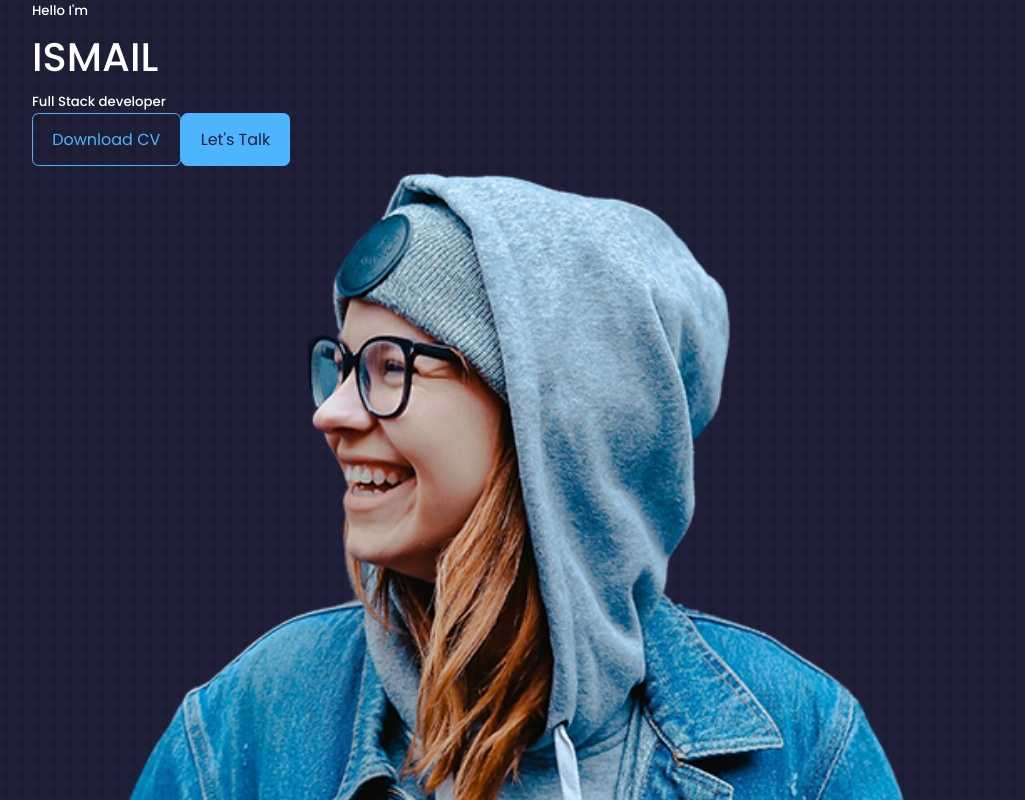
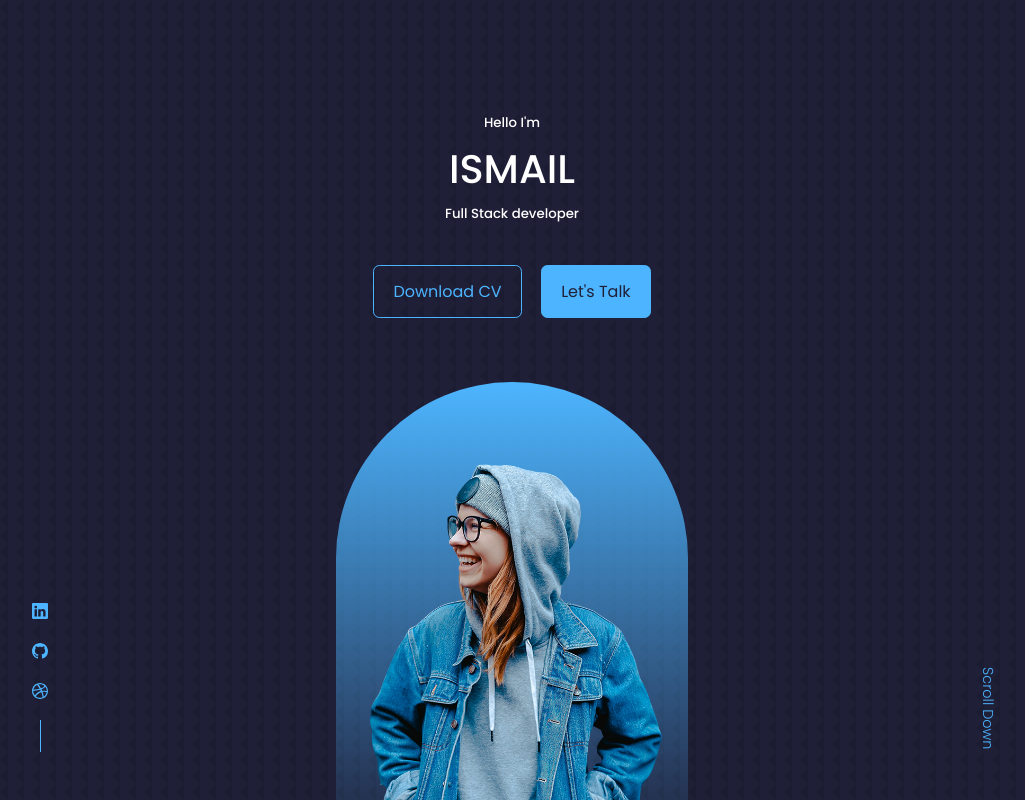
Before and after one commit to ismailjosim/portfolio, a React (Create React App) app: page / in a window 1280 px wide. Shown: the top 800 px of the page, without its empty margins (128-1153 px from the left). Built offline with nearby package versions, Linux system fonts and the light colour scheme.

Commit message:
complete header section and make responsive

```diff
--- a/src/Components/Header/Header.jsx
+++ b/src/Components/Header/Header.jsx
@@ -2,6 +2,7 @@
 import CTA from './CTA';
 import me from '../../assets/me.png'
 import HeaderSocial from './HeaderSocial';
+import '../Styles/Header.css'
 
 const Header = () => {
     return (
--- /dev/null
+++ b/src/Components/Styles/Header.css
@@ -0,0 +1,74 @@
+header {
+    height: 100vh;
+    padding-top: 7rem;
+    overflow: hidden;
+}
+
+.header_container {
+    text-align: center;
+    height: 100%;
+    position: relative;
+}
+
+.cta {
+    margin-top: 2.5rem;
+    display: flex;
+    gap: 1.2rem;
+    justify-content: center;
+}
+
+.header_social {
+    display: flex;
+    flex-direction: column;
+    align-items: center;
+    gap: 0.8rem;
+    position: absolute;
+    left: 0;
+    bottom: 3rem;
+}
+
+.header_social::after {
+    content: '';
+    width: 1px;
+    height: 2rem;
+    background: var(--color-primary);
+
+}
+
+.me {
+    background: linear-gradient(var(--color-primary), transparent);
+    width: 22rem;
+    height: 30rem;
+    position: absolute;
+    left: calc(50% - 11rem);
+    margin-top: 4rem;
+    border-radius: 12rem 12rem 0 0;
+    overflow: hidden;
+    padding: 5rem 1.5rem 1.5rem 1.5rem;
+}
+
+.scroll_down {
+    position: absolute;
+    right: -2.3rem;
+    bottom: 5rem;
+    transform: rotate(90deg);
+    font-weight: 300;
+    font-size: 0.9rem;
+}
+
+@media screen and (max-width: 1024px) {
+    header {
+        height: 68vh;
+    }
+}
+
+@media screen and (max-width: 600px) {
+    header {
+        height: 100vh;
+    }
+
+    .header_social,
+    .scroll_down {
+        display: none;
+    }
+}
--- a/src/index.css
+++ b/src/index.css
@@ -124,7 +124,7 @@
     width: var(--container-width-sm);
   }
 
-  .section_wrapper {
+  .section_wrapper>h2 {
     margin-bottom: 2rem;
   }
 }
```
